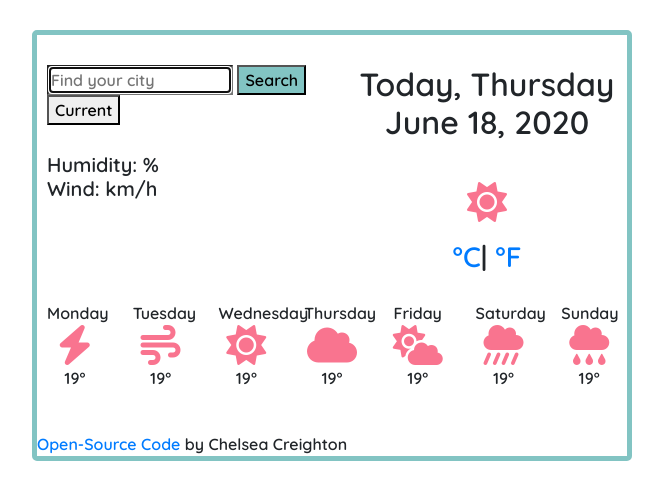
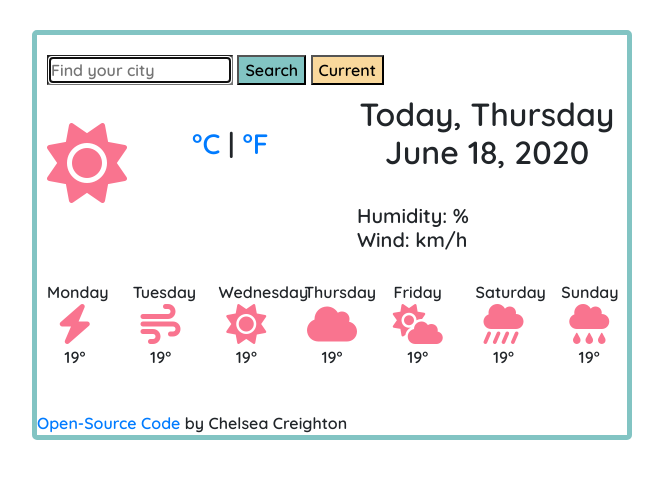
Before and after one commit to creighc/Shecodes-Weather-Project, a plain HTML site: page Index.html in a window 1280 px wide. Shown: the whole page, without its empty margins (308-971 px from the left). Drawn offline with nearby package versions, Linux system fonts and the light colour scheme; no server answers.

Commit message:
Main Temp Formating

```diff
--- a/Index.html
+++ b/Index.html
@@ -14,75 +14,82 @@
 </head>
   <body>
     <div class="container">
+    <div class="box">
     <div class="boxDay">
     <div class="boxNight">
-    <div class="box">
         <div class="row">
-            <div class= "col-6">
+            <div class= "searchBar"
                 <form class="search" id="search-form">
                 <input type="search" placeholder="Find your city" autofocus="on" id="searchQuery"/>
                 <input id = "searchButton" type="submit" value="Search" />
                 <button id="currentButton">Current</button>
              </form>
+        </div>
+            </div>
+         <div class="row">
+         <div class="col-6">
+
     <span id="mainCity">
          <h1 ></h1>
-         <h4 id= "dayDetails">
-             <ul>
-                 <li> Humidity: <span id="humidity"></span>%
-                 </li>
-                <li> Wind: <span id="wind"></span>km/h
-                </li>
-             </ul>
-         </h4>
-</span>
+        <div class="row">
+         <div class="col">
+        <div class="mainweather"> <i class="fas fa-sun"></i></div>
+         </div>
+        <div class="col">
+        </br>
+        <h3><span id="dayTemperature"></span>
+            <span class="units"> <a href="a" id="Celcius-link"> °C </href></a>|<a href="a" id="Fahrenheit-link"> °F</href></a>
+            </span>
+             </br>
+            <span id="todayType"></span>
+        </h3>
         </div>
+        </div>
+    </span>
+     </div>
     <div class= "col-6">
     <div class="mainBox">
     <h2 id="currentDate"> </h2>
-        <div class="mainweather"> <i class="fas fa-sun"></i></div>
-        <h3><span id= "dayTemperature"></span>
-        <span class="units"> <a href="a" id="Celcius-link"> °C</href></a>|<a href="a" id="Fahrenheit-link"> °F</href></a> </span>
-        </br>
-        <span id= "todayType"></span>
-    </h3>
+    </br>
+        <h4 id="dayDetails">
+            <ul>
+                <li> Humidity: <span id="humidity"></span>%
+                </li>
+                <li> Wind: <span id="wind"></span>km/h
+                </li>
+            </ul>
+        </h4>
     </div>
     </div>
     </div>
     <div class="week">
         <div class= "row">
-            <div class= "col-sm">
-                Monday</br>
-                <i class="fas fa-bolt"></i>
+            <div class= "col-sm">Monday</br>
+                <i class="fas fa-bolt" id ="weekDay"></i>
                 </br>19°
             </div>
-            <div class= "col-sm">
-                Tuesday</br>
-                <i class="fas fa-wind"></i>
+            <div class= "col-sm">Tuesday</br>
+                <i class="fas fa-wind" id ="weekDay"></i>
                 </br>19°
             </div>
-            <div class="col-sm">
-                Wednesday</br>
-                <i class="fas fa-sun"></i>
+            <div class="col-sm">Wednesday</br>
+                <i class="fas fa-sun" id ="weekDay"></i>
                 </br>19°
             </div>
-            <div class="col-sm">
-                Thursday</br>
-                <i class="fas fa-cloud"></i>
+            <div class="col-sm">Thursday</br>
+                <i class="fas fa-cloud" id ="weekDay"></i>
                 </br>19°
             </div>
-            <div class="col-sm">
-                Friday</br>
-                <i class="fas fa-cloud-sun"></i>
+            <div class="col-sm">Friday</br>
+                <i class="fas fa-cloud-sun" id ="weekDay"></i>
                 </br>19°
             </div>
-            <div class="col-sm">
-                Saturday</br>
-                <i class="fas fa-cloud-showers-heavy"></i>
+            <div class="col-sm">Saturday</br>
+                <i class="fas fa-cloud-showers-heavy" id ="weekDay"></i>
                 </br>19°
             </div>
-            <div class="col-sm">
-                Sunday</br>
-                <i class="fas fa-cloud-rain"></i>
+            <div class="col-sm" >Sunday</br>
+                <i class="fas fa-cloud-rain" id ="weekDay"></i>
                 </br>19°
             </div>
         </div>
--- a/src/style.css
+++ b/src/style.css
@@ -12,6 +12,11 @@ body {
   border-radius: 5px;
   border-style: solid;
   border-color: #82c4c3;
+}
+
+.searchBar {
+  display: block;
+  margin-left: 25px;
 }
 
 #mainCity {
@@ -45,15 +50,15 @@ form {
   position: relative;
 }
 .mainweather {
-  padding-top: 100;
-  font-size: 60px;
+  font-size: 80px;
   display: inline;
-  position: relative;
+  color: #f9748f;
 }
 .dayTemperature {
   font-size: 60px;
+  text-align: center;
 }
-i {
+#weekDay {
   font-size: 40px;
   color: #f9748f;
   position: relative;
@@ -70,6 +75,6 @@ i {
   background-color: #82c4c3;
 }
 
-#current {
+#currentButton {
   background-color: #f9d89c;
 }
```
